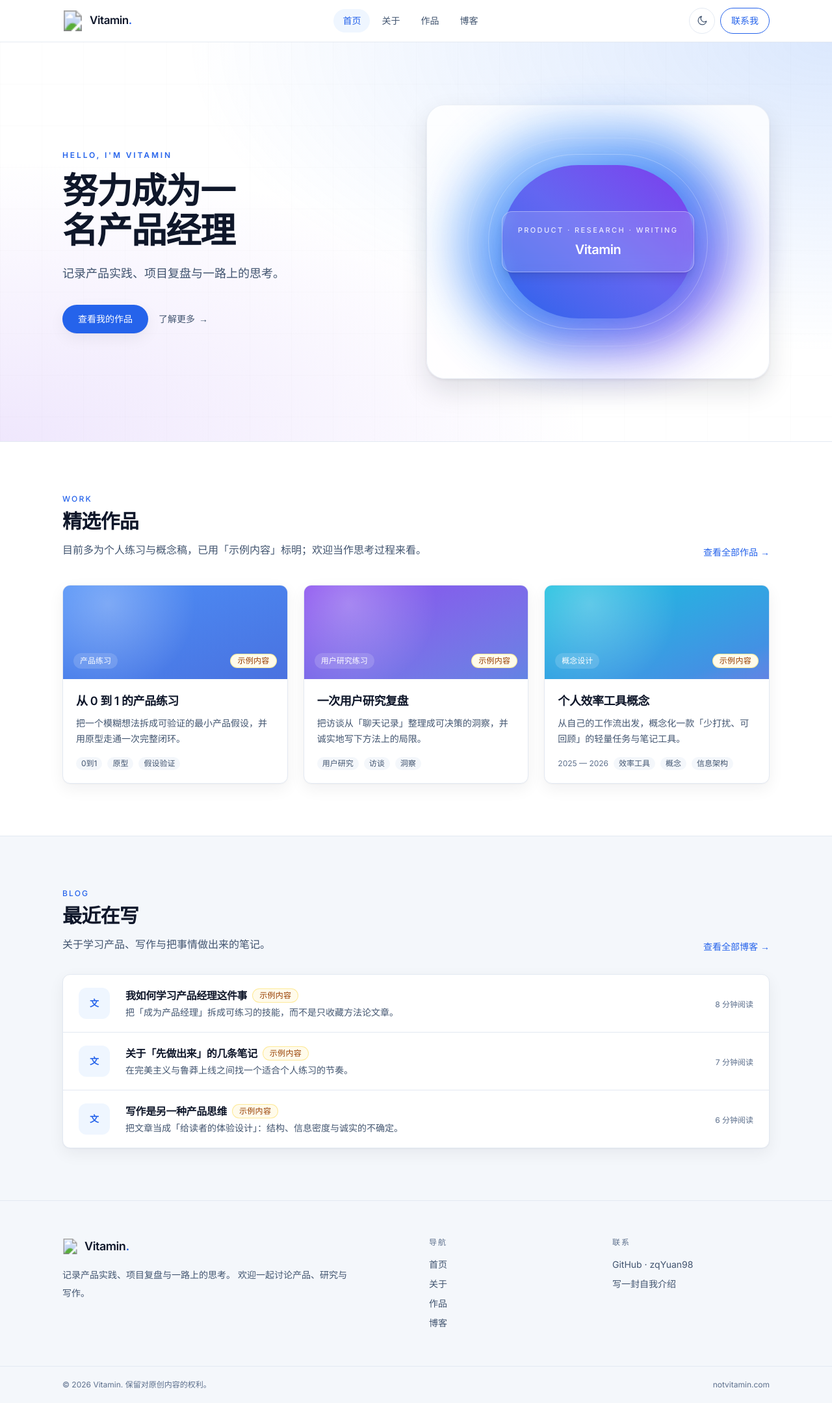
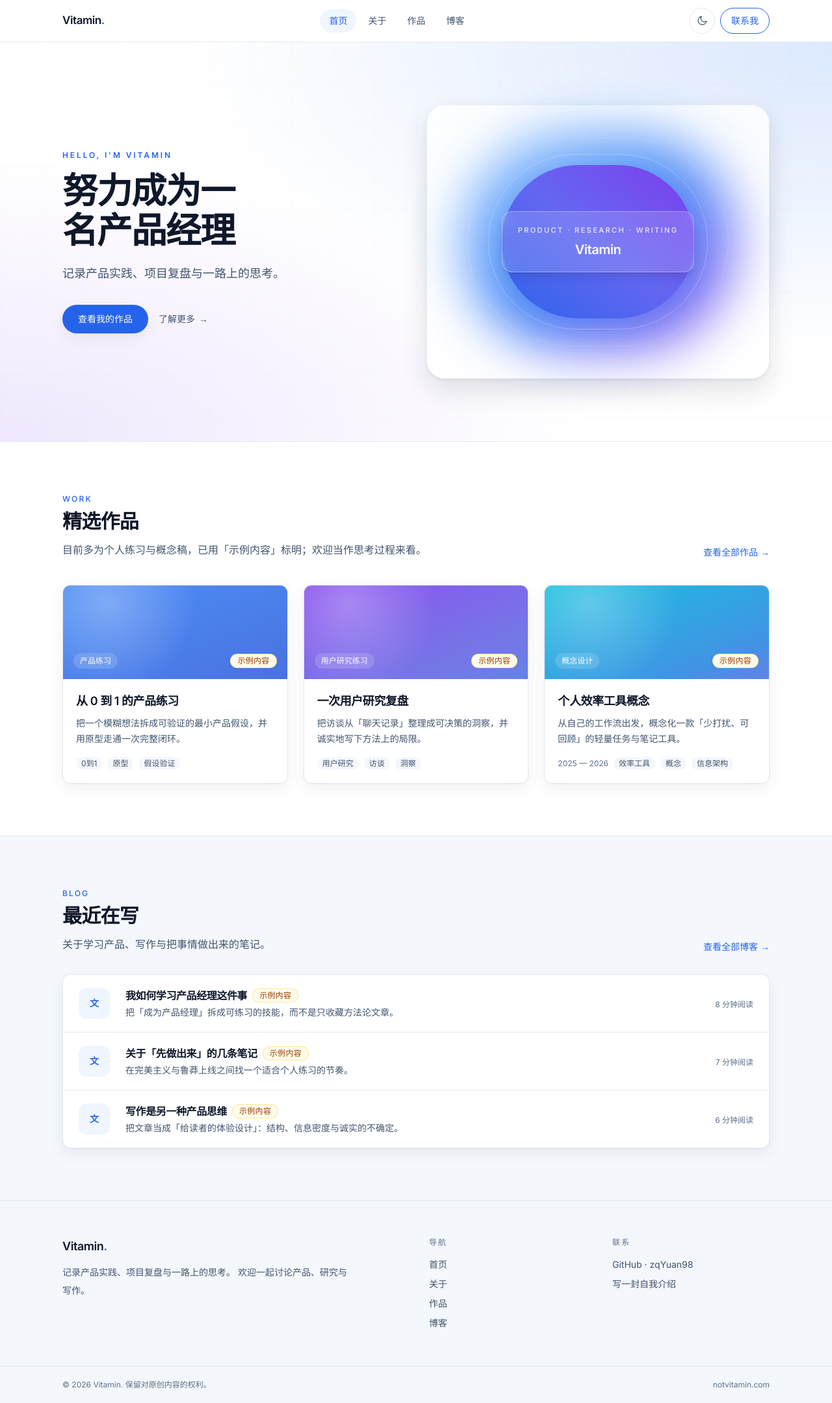
Before and after one commit to zqYuan98/AI-website, a Next.js app: page / in a window 1280 px wide. Shown: the whole page at 65% size. Built offline with nearby package versions, Linux system fonts and the light colour scheme.

Commit message:
fix: match mockup wordmark; use Option A capsule V only as favicon

```diff
--- a/src/app/layout.tsx
+++ b/src/app/layout.tsx
@@ -33,9 +33,9 @@ export const metadata: Metadata = {
     description: site.description,
   },
   icons: {
-    icon: [{ url: "/logo.svg", type: "image/svg+xml" }],
-    shortcut: ["/logo.svg"],
-    apple: [{ url: "/logo.svg" }],
+    icon: [{ url: "/logo-mark.svg", type: "image/svg+xml" }],
+    shortcut: ["/logo-mark.svg"],
+    apple: [{ url: "/logo-mark.svg" }],
   },
 };
 
--- a/src/components/footer.tsx
+++ b/src/components/footer.tsx
@@ -6,13 +6,9 @@ export function Footer() {
     <footer className="border-t border-line bg-background-subtle">
       <div className="container-page grid gap-10 py-14 md:grid-cols-12">
         <div className="md:col-span-6">
-          <p className="inline-flex items-center gap-2.5 text-lg font-semibold tracking-tight">
-            {/* eslint-disable-next-line @next/next/no-img-element */}
-            <img src="/logo.svg" alt="" width={24} height={24} className="h-6 w-6 object-contain" />
-            <span>
-              {site.name}
-              <span className="text-accent">.</span>
-            </span>
+          <p className="text-lg font-semibold tracking-tight">
+            {site.name}
+            <span className="text-accent">.</span>
           </p>
           <p className="mt-3 max-w-md text-sm leading-7 text-foreground-muted">
             {site.tagline} 欢迎一起讨论产品、研究与写作。
--- a/src/components/header.tsx
+++ b/src/components/header.tsx
@@ -32,20 +32,10 @@ export function Header() {
       <div className="container-page flex h-16 items-center justify-between gap-4">
         <Link
           href="/"
-          className="group inline-flex items-center gap-2.5 text-[17px] font-semibold tracking-tight text-foreground"
+          className="text-[17px] font-semibold tracking-tight text-foreground"
         >
-          {/* eslint-disable-next-line @next/next/no-img-element */}
-          <img
-            src="/logo.svg"
-            alt=""
-            width={32}
-            height={32}
-            className="h-8 w-8 object-contain"
-          />
-          <span>
-            {site.name}
-            <span className="text-accent">.</span>
-          </span>
+          {site.name}
+          <span className="text-accent">.</span>
         </Link>
 
         <nav
```
